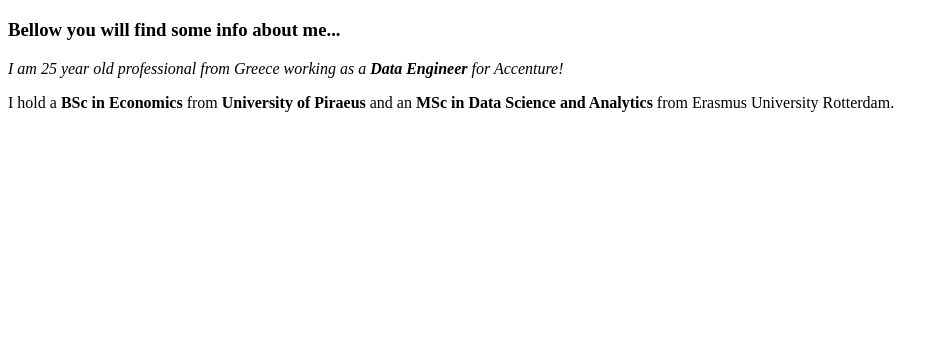
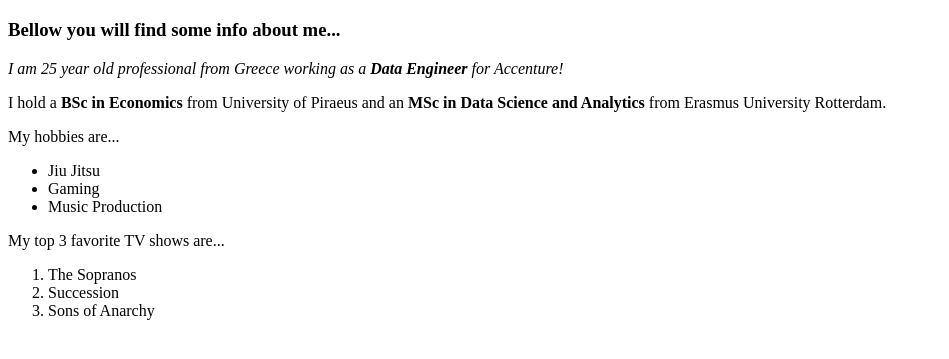
Before and after one commit to JanNikolaidovic/git_test, a plain HTML site: page index.html in a window 1280 px wide. Shown: the part 61-420 px from the top of the page, without its empty margins (0-949 px from the left). Drawn offline with Linux system fonts and the light colour scheme.

Commit message:
Ordered and unordered lists

```diff
--- a/index.html
+++ b/index.html
@@ -11,6 +11,22 @@
     <h3>Bellow you will find some info about me...</h2>
     <em><p>I am 25 year old professional from Greece working as a <strong>Data Engineer</strong> for Accenture!</p></em>
 
-    <p>I hold a <strong>BSc in Economics</strong> from <b>University of Piraeus</b> and an <strong>MSc in Data Science and Analytics</strong> from Erasmus University Rotterdam.</p>
+    <p>I hold a <strong>BSc in Economics</strong> from University of Piraeus and an <strong>MSc in Data Science and Analytics</strong> from Erasmus University Rotterdam.</p>
+
+    <!-- lets make ordered and unordered lists -->
+    <!-- Unordered lists are created using the <ul> element, and each item within the list is created using the list item element <li> -->
+    <p> My hobbies are...</p>
+        <ul>
+            <li>Jiu Jitsu</li>
+            <li>Gaming</li>
+            <li>Music Production</li>
+        </ul>
+    <!-- Ordered lists are created using the <ol> element. -->
+    <p> My top 3 favorite TV shows are...</p>
+        <ol>
+            <li>The Sopranos</li>
+            <li>Succession</li>
+            <li>Sons of Anarchy</li>
+        </ol>
 </body>
 </html>
```
